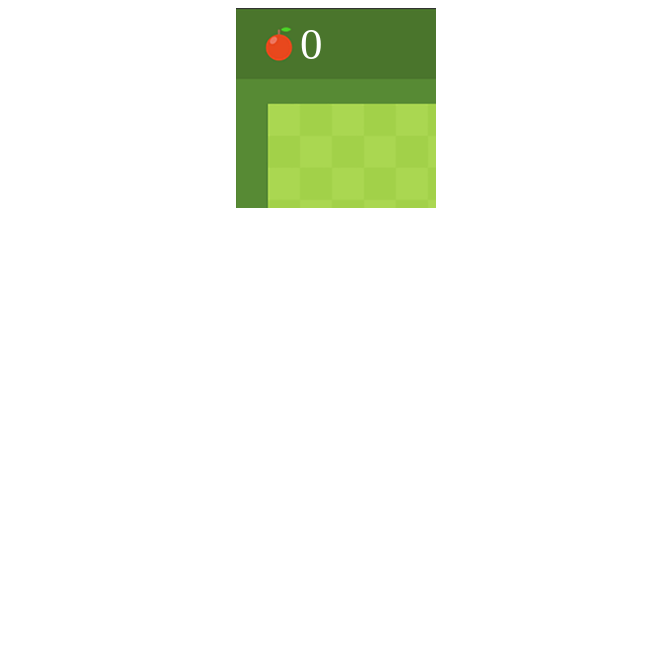
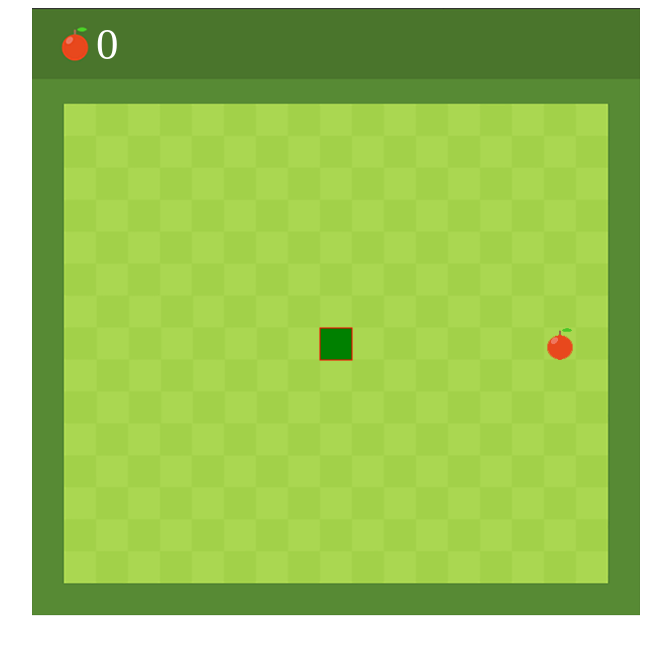
Before and after one commit to ceyhunhajiyev/Snakee, a plain HTML site: page index.html in a window 1280 px wide. Shown: the whole page, without its empty margins (304-975 px from the left). Drawn offline with Linux system fonts and the light colour scheme; files whose address does not match are found by name.

Commit message:
Update index.html

```diff
--- a/index.html
+++ b/index.html
@@ -8,6 +8,6 @@
             }
         </style>
     </head>
-    <canvas id="snake" width="200" height="200"></canvas>
+    <canvas id="snake" width="608" height="608"></canvas>
     <script src="snake.js"></script>
 </html>
```
